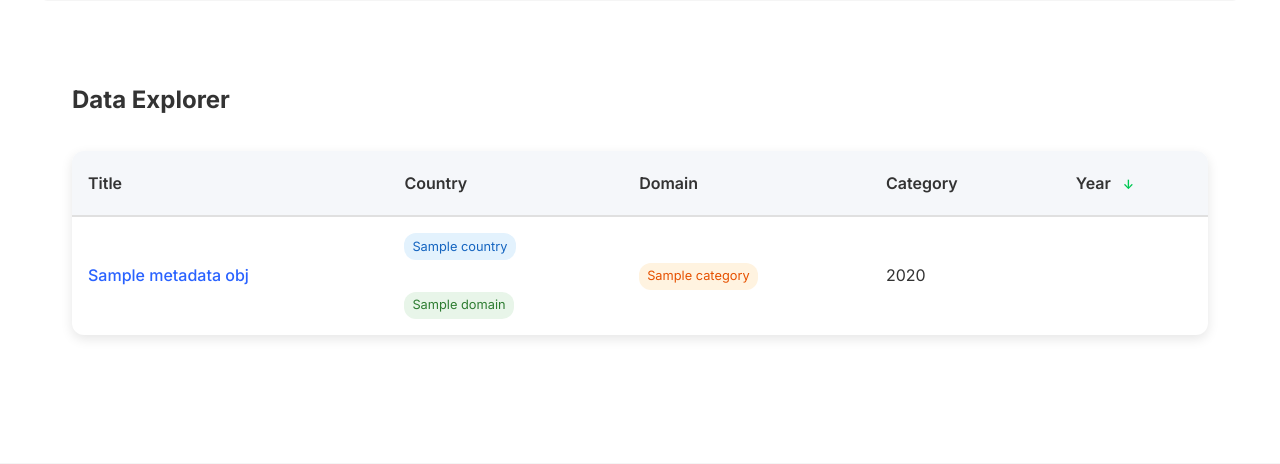
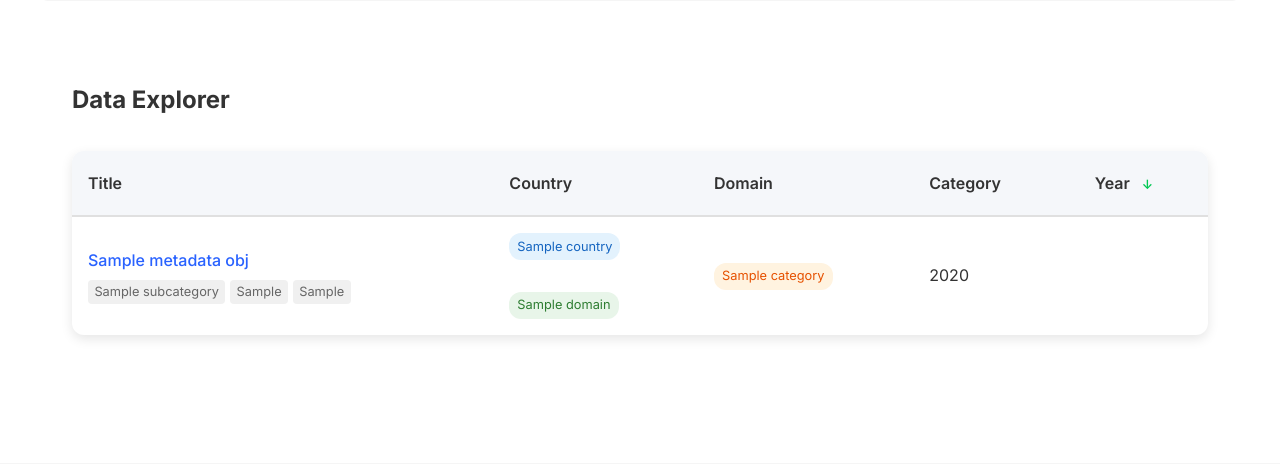
Before and after one commit to amulyabaral/nmr_catalog, a Flask app: template templates/index.html in a window 1280 px wide. Shown: the part 1270-1734 px from the top of the page. Run offline with Flask 3, Linux system fonts and the light colour scheme; the template is opened without the code that fills it: most values are stand-ins (such as "Sample title", 1, 10 or a date in 2020).

Commit message:
polished stuff

```diff
--- a/static/css/styles.css
+++ b/static/css/styles.css
@@ -1210,3 +1210,25 @@ footer {
 .hidden-years-container {
     display: none;
 }
+
+/* Resource metadata styling */
+.resource-metadata {
+    display: flex;
+    flex-wrap: wrap;
+    gap: 0.3rem;
+    margin-top: 0.4rem;
+    font-size: 0.8rem;
+}
+
+.metadata-item {
+    background-color: #f0f0f0;
+    color: #666;
+    padding: 0.1rem 0.4rem;
+    border-radius: 4px;
+    display: inline-block;
+}
+
+/* Ensure the title cell has enough space for metadata */
+.data-table-grid td:first-child {
+    min-width: 250px;
+}
--- a/static/js/main.js
+++ b/static/js/main.js
@@ -351,13 +351,37 @@ function createResultsTable(dataPoints, title, container) {
             tr.setAttribute('data-data-type', point.getAttribute('data-data-type'));
         }
 
-        // Title with link
+        // Title with link and metadata
         const titleCell = document.createElement('td');
         const titleLink = document.createElement('a');
         titleLink.href = point.querySelector('a').href;
         titleLink.target = '_blank';
         titleLink.textContent = point.getAttribute('data-title');
+
+        // Add metadata display
+        const metadataDiv = document.createElement('div');
+        metadataDiv.className = 'resource-metadata';
+
+        // Add subcategory
+        const subcategory = point.getAttribute('data-subcategory');
+        if (subcategory) {
+            const subcategorySpan = document.createElement('span');
+            subcategorySpan.className = 'metadata-item';
+            subcategorySpan.textContent = subcategory;
+            metadataDiv.appendChild(subcategorySpan);
+        }
+
+        // Add data type if available
+        const dataType = point.getAttribute('data-data-type');
+        if (dataType) {
+            const dataTypeSpan = document.createElement('span');
+            dataTypeSpan.className = 'metadata-item';
+            dataTypeSpan.textContent = dataType;
+            metadataDiv.appendChild(dataTypeSpan);
+        }
+
         titleCell.appendChild(titleLink);
+        titleCell.appendChild(metadataDiv);
         tr.appendChild(titleCell);
 
         // Category
--- a/templates/index.html
+++ b/templates/index.html
@@ -184,6 +184,15 @@
                                 <a href="{{ point.repository_url }}" target="_blank" class="resource-link" onclick="event.stopPropagation();">
                                     {{ point.metadata_obj.title|default(point.data_source_id) }}
                                 </a>
+                                <div class="resource-metadata">
+                                    <span class="metadata-item">{{ point.subcategory }}</span>
+                                    {% if point.data_type %}
+                                    <span class="metadata-item">{{ point.data_type }}</span>
+                                    {% endif %}
+                                    {% if point.data_format %}
+                                    <span class="metadata-item">{{ point.data_format }}</span>
+                                    {% endif %}
+                                </div>
                             </td>
                             <td class="tag-cell">
                                 {% if point.metadata_obj.countries %}
```
